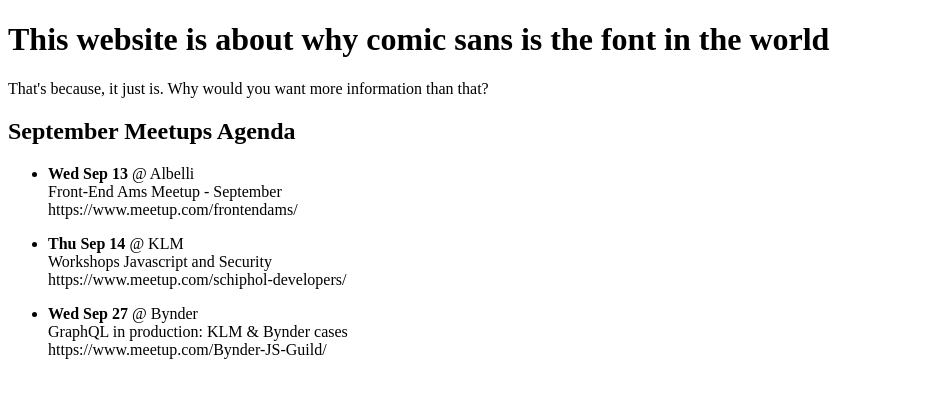
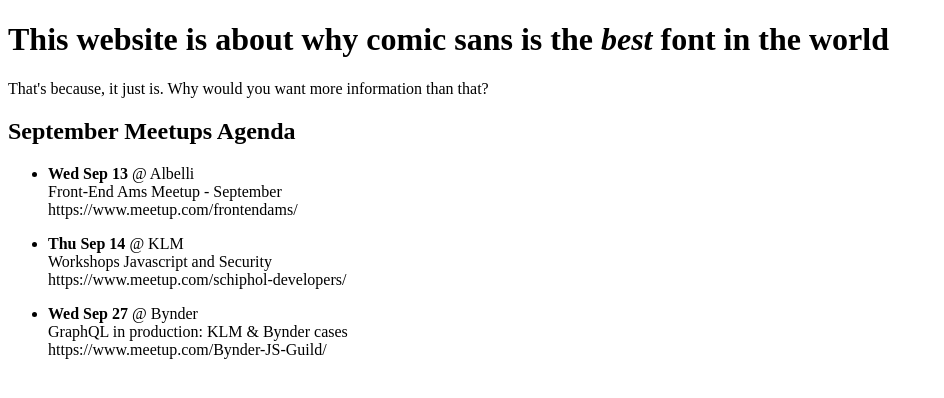
Before and after one commit to pubkraal/hello-comic, a website built with webpack: page index.html in a window 1280 px wide. Shown: the whole page, without its empty margins (0-944 px from the left). Built offline with nearby package versions, Linux system fonts and the light colour scheme; what comic-sites would draw is missing.

Commit message:
Update index.html
Best description ever

```diff
--- a/index.html
+++ b/index.html
@@ -6,7 +6,7 @@
   <script src="./dist/index.min.js"></script>
 </head>
 <body>
-  <h1>This website is about why comic sans is the font in the world</h1>
+  <h1>This website is about why comic sans is the <em>best</em> font in the world</h1>
   <p>That's because, it just is. Why would you want more information than that?</p>
 
   <h2>September Meetups Agenda</h2>
```
